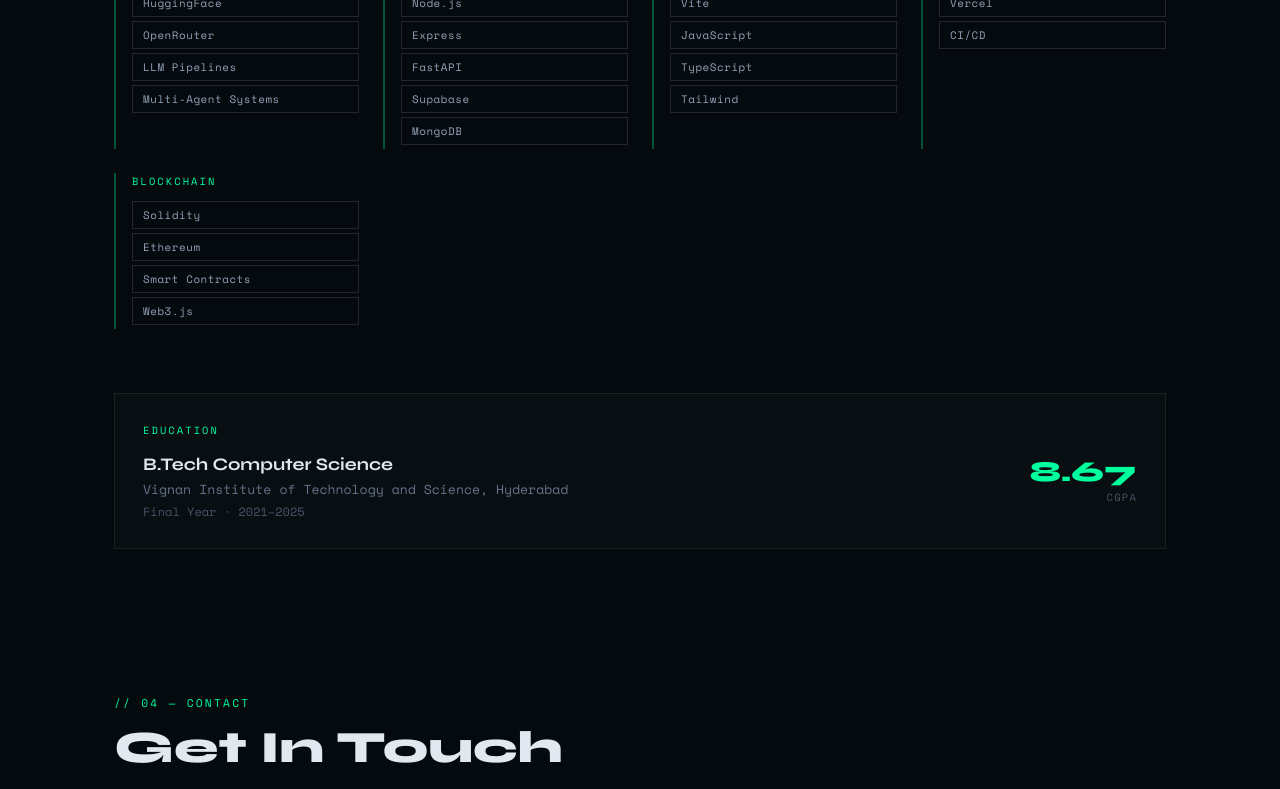
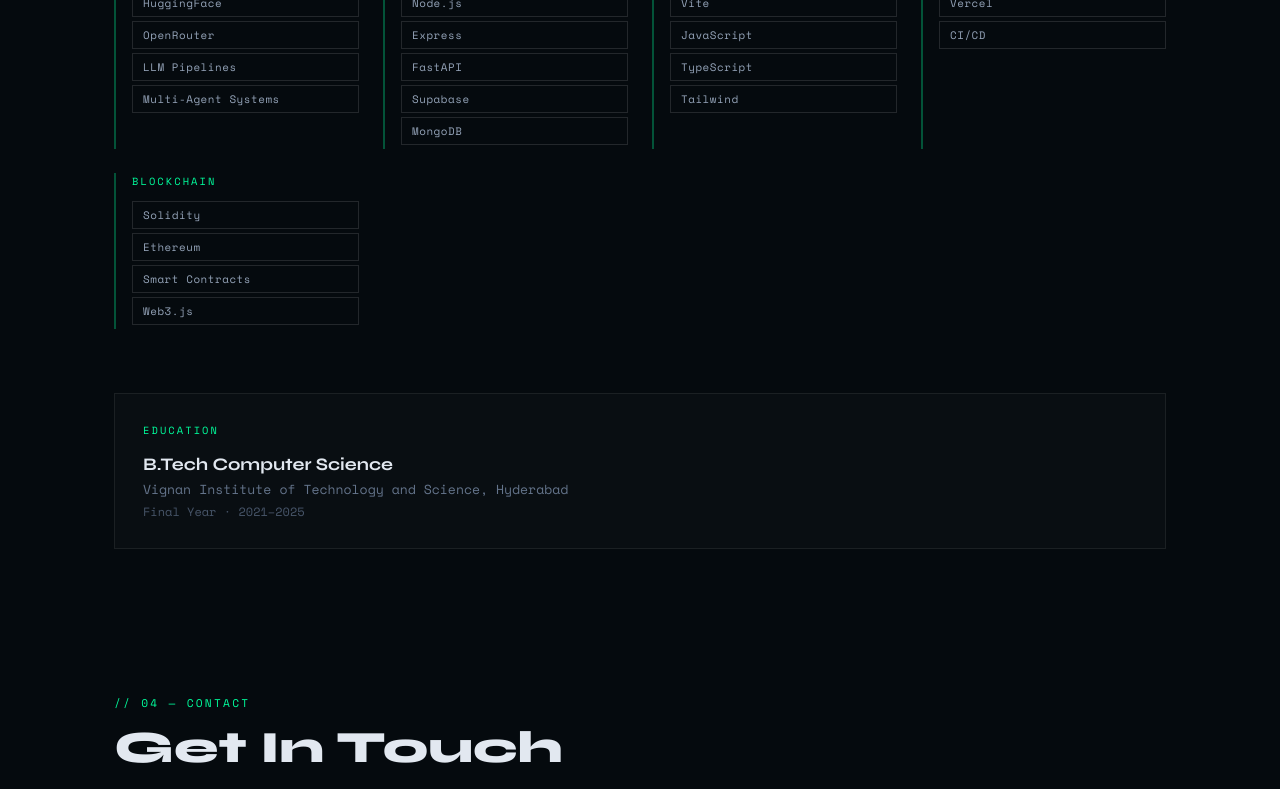
Before and after one commit to manohar99-1/Portfolio, a React (Vite) app: page / in a window 1280 px wide. Shown: the part 2000-2789 px from the top of the page. Built offline with nearby package versions, Linux system fonts and the light colour scheme.

Commit message:
Update App.jsx

```diff
--- a/src/App.jsx
+++ b/src/App.jsx
@@ -462,10 +462,6 @@
               <div style={{ color: "#64748b", fontSize: "0.82rem", marginTop: "4px" }}>Vignan Institute of Technology and Science, Hyderabad</div>
               <div style={{ color: "#475569", fontSize: "0.75rem", marginTop: "4px" }}>Final Year · 2021–2025</div>
             </div>
-            <div style={{ textAlign: "right" }}>
-              <div style={{ fontFamily: "'Syne', sans-serif", fontWeight: 800, fontSize: "1.8rem", color: "#00ff9d" }}>8.67</div>
-              <div style={{ fontSize: "0.65rem", letterSpacing: "0.12em", color: "#475569", textTransform: "uppercase" }}>CGPA</div>
-            </div>
           </div>
         </div>
       </section>
```
